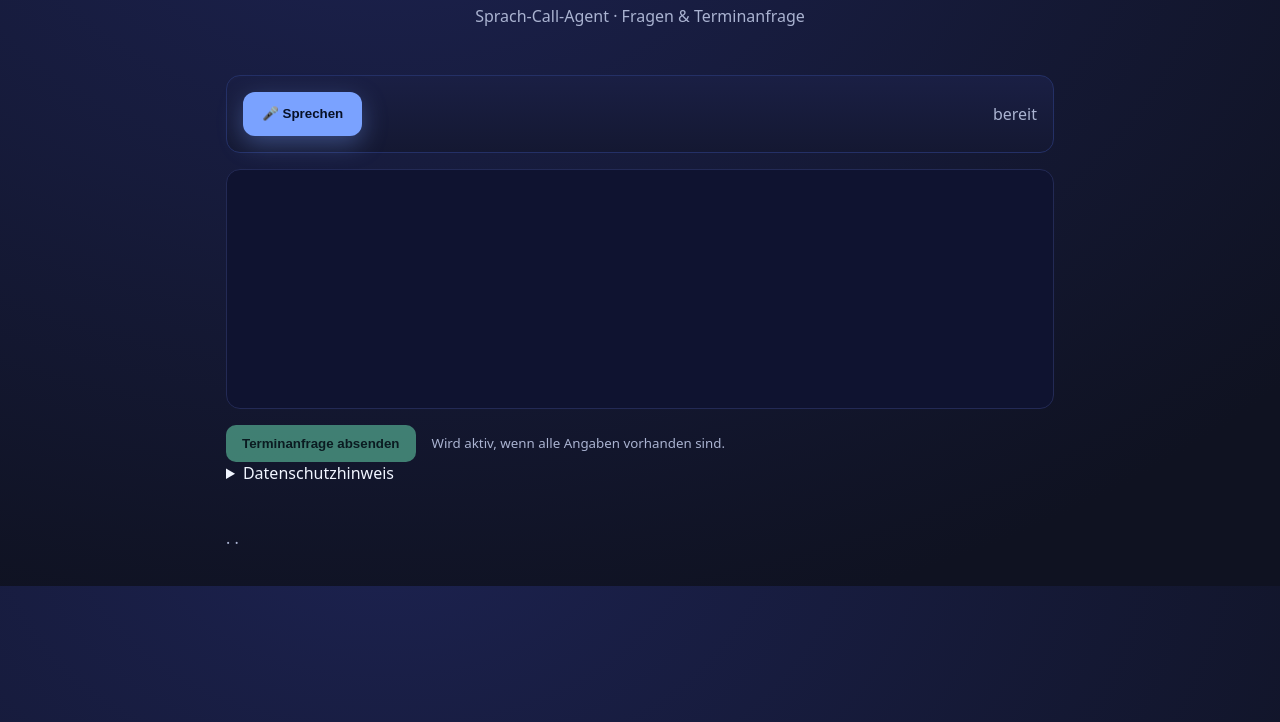
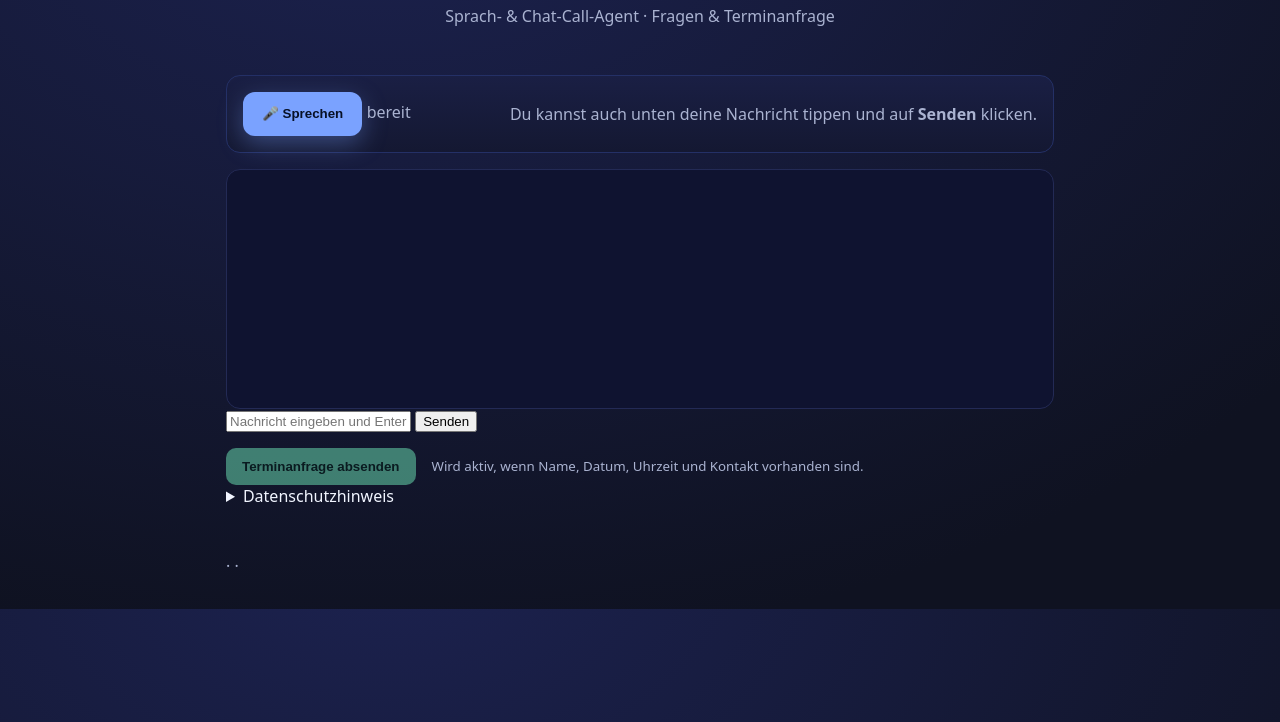
Before and after one commit to oemer33/Regelbasierter-Business-Assistent, a website: page public/index.html in a window 1280 px wide. Shown: the part 78-800 px from the top of the page. Drawn offline with Linux system fonts and the light colour scheme; no server answers.

Commit message:
Update index.html

```diff
--- a/public/index.html
+++ b/public/index.html
@@ -3,32 +3,42 @@
 <head>
   <meta charset="utf-8" />
   <meta name="viewport" content="width=device-width, initial-scale=1" />
-  <title>Dein Salonname – Call Agent</title>
+  <title>Dein Salonname – Call & Chat Agent</title>
   <link rel="stylesheet" href="/style.css" />
 </head>
 <body>
   <header>
     <h1 id="company_name">Dein Salonname</h1>
-    <p class="sub">Sprach-Call-Agent · Fragen & Terminanfrage</p>
+    <p class="sub">Sprach- & Chat-Call-Agent · Fragen & Terminanfrage</p>
   </header>
 
   <main>
     <section class="mic-panel">
-      <button id="mic_btn" aria-label="Mikrofon um zu sprechen">🎤 Sprechen</button>
-      <span id="mic_status" class="muted">bereit</span>
+      <div class="mic-left">
+        <button id="mic_btn" aria-label="Mikrofon um zu sprechen">🎤 Sprechen</button>
+        <span id="mic_status" class="muted">bereit</span>
+      </div>
+      <div class="mic-right muted">
+        Du kannst auch unten deine Nachricht tippen und auf <b>Senden</b> klicken.
+      </div>
     </section>
 
     <section class="transcript" id="transcript"></section>
 
+    <section class="input-row">
+      <input id="text_input" type="text" placeholder="Nachricht eingeben und Enter drücken oder auf Senden klicken …" />
+      <button id="send_btn">Senden</button>
+    </section>
+
     <section class="cta">
       <button id="confirm_btn" class="primary" disabled>Terminanfrage absenden</button>
-      <small id="confirm_hint" class="muted">Wird aktiv, wenn alle Angaben vorhanden sind.</small>
+      <small id="confirm_hint" class="muted">Wird aktiv, wenn Name, Datum, Uhrzeit und Kontakt vorhanden sind.</small>
     </section>
 
     <section class="legal">
       <details>
         <summary>Datenschutzhinweis</summary>
-        <p>Audio wird nur lokal verarbeitet (Browser Web Speech API). Es werden keine Sprachdaten an den Server gesendet. Bei einer Terminanfrage werden Name, Service, Wunschzeit und Kontakt zum Zweck der Terminvergabe an unser Team gemailt.</p>
+        <p>Audio wird nur lokal verarbeitet (Browser Web Speech API). Es werden keine Sprachdaten an den Server gesendet. Bei einer Terminanfrage werden Name, Datum, Uhrzeit und Kontakt zum Zweck der Terminvergabe an unser Team gemailt.</p>
       </details>
     </section>
   </main>
```
